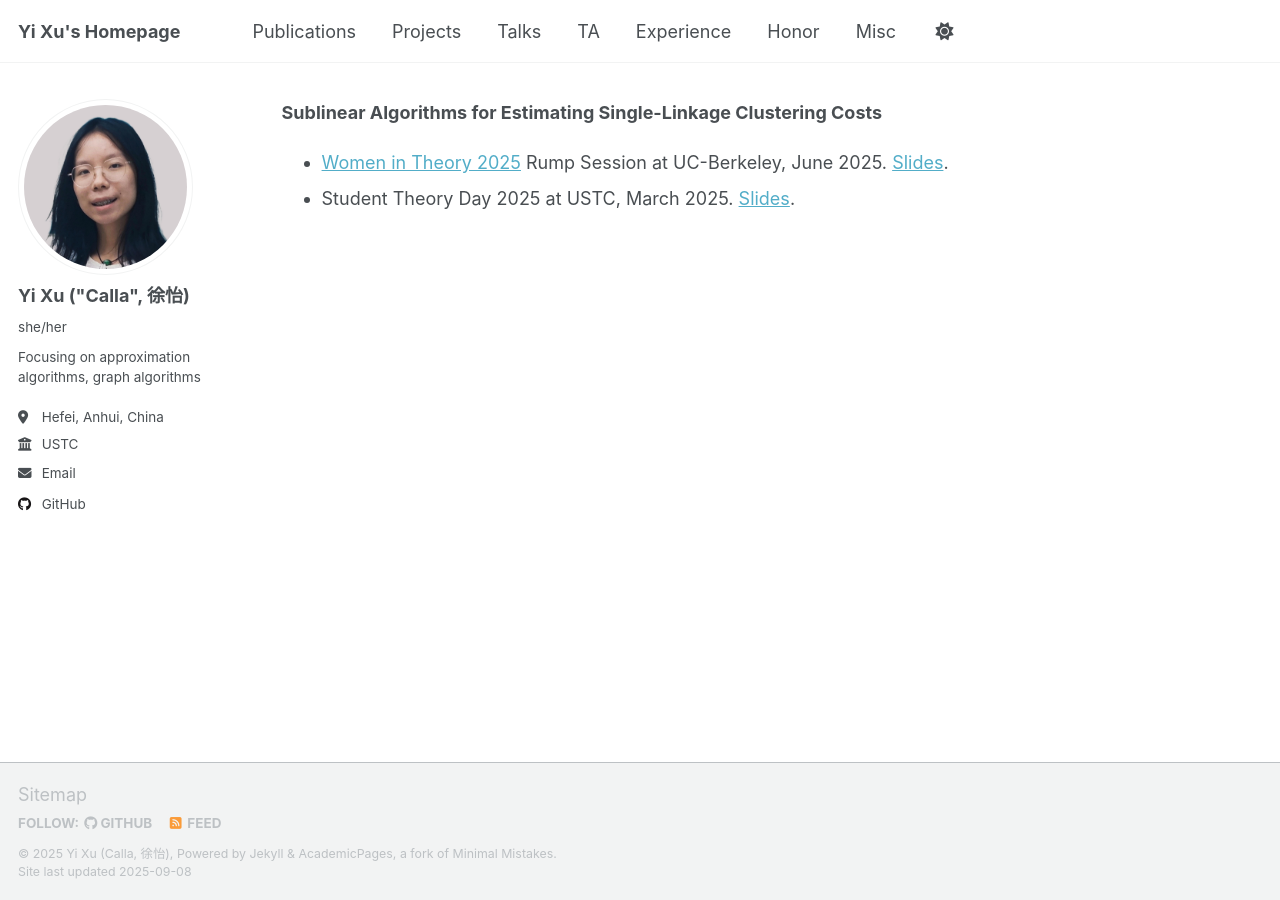
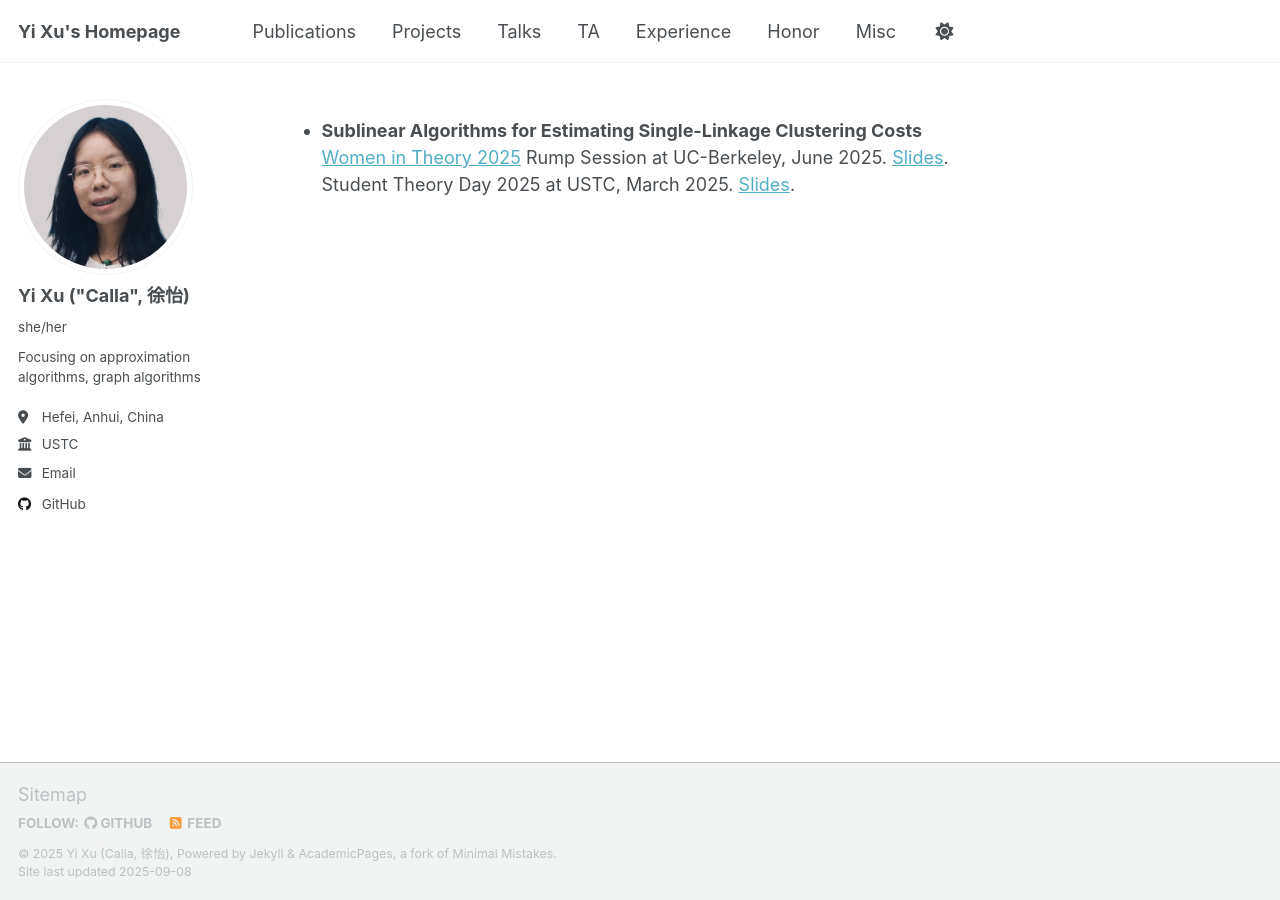
Before and after one commit to yixu-cs/yixu-cs.github.io, a Jekyll site: the page built from _pages/talks.md, in a window 1280 px wide. Built offline with Jekyll 4.4.1, drawn with Linux system fonts in a browser that asks for light colours; our own code applies the rules of GitHub Pages for plain Markdown files; a script that is not in the unit is left out.

```diff
--- a/_pages/talks.md
+++ b/_pages/talks.md
@@ -15,6 +15,6 @@ author_profile: true
   {% include archive-single-talk.html %}
 {% endfor %} -->
 
-**Sublinear Algorithms for Estimating Single-Linkage Clustering Costs**
-* [Women in Theory 2025](https://womenintheory.wordpress.com/) Rump Session at UC-Berkeley, June 2025. [Slides](/files/WIT-SLC.pdf).
-* Student Theory Day 2025 at USTC, March 2025. [Slides](/files/Theory%20Student%20Day-SLC.pdf).
+* **Sublinear Algorithms for Estimating Single-Linkage Clustering Costs**
+  [Women in Theory 2025](https://womenintheory.wordpress.com/) Rump Session at UC-Berkeley, June 2025. [Slides](/files/WIT-SLC.pdf).
+  Student Theory Day 2025 at USTC, March 2025. [Slides](/files/Theory%20Student%20Day-SLC.pdf).
```
